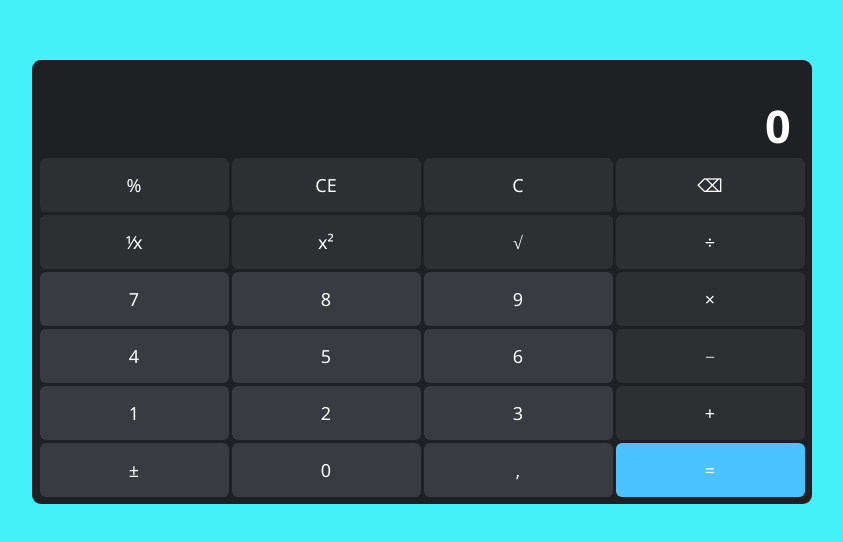
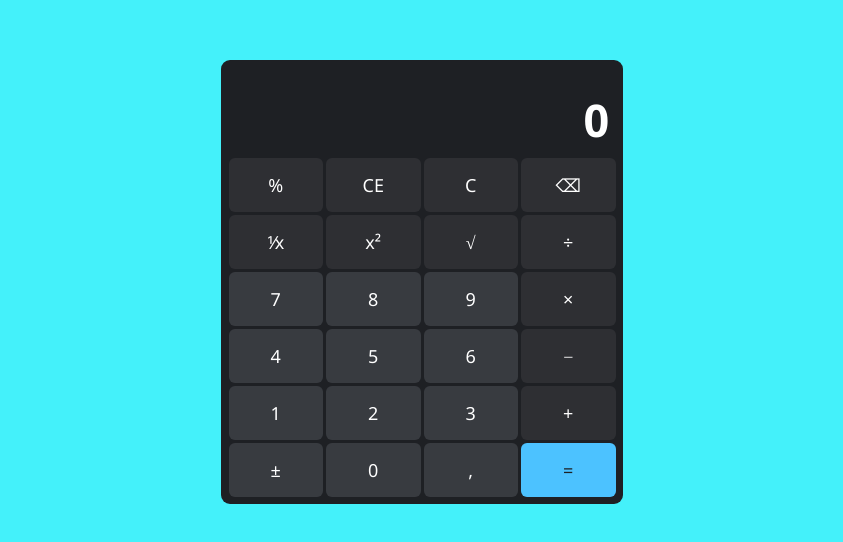
Before and after one commit to dantevicenzo/dev-react-projects, a React (Create React App) app in the folder desafio01-calculadora/: page / in a window 1280 px wide. Shown: the part 118-660 px from the top of the page, without its empty margins (218-1061 px from the left). Built offline with nearby package versions, Linux system fonts and the light colour scheme.

Commit message:
design improvements

```diff
--- a/desafio01-calculadora/src/components/Button/index.js
+++ b/desafio01-calculadora/src/components/Button/index.js
@@ -3,17 +3,22 @@ import { ButtonContainer } from "./styles";
 const Button = ({label, onClick, className}) => {
 
   let corFundo = '';
+  let corTexto = '';
 
   if (className === 'number') {
     corFundo = '#383B40';
+    corTexto = '#FFFFFF';
   } else if (className === 'operation') {
     corFundo = '#2E2F33';
+    corTexto = '#FFFFFF';
   } else if (className === 'equals') {
     corFundo = '#4CC2FF';
+    corTexto = '#1E2024';
   }
 
   const estilo = {
     backgroundColor: corFundo,
+    color: corTexto,
   };
 
     return (
--- a/desafio01-calculadora/src/components/Input/styles.js
+++ b/desafio01-calculadora/src/components/Input/styles.js
@@ -10,10 +10,6 @@ export const InputContainer = styled.div`
     justify-content: flex-end;
     flex-direction: column;
 
-
-
-    font-size: 24px;
-
     input {
         width: 96%;
         height: 75px;
@@ -24,6 +20,7 @@ export const InputContainer = styled.div`
         padding: 0 12px;
         color: #FFFFFF;
         font-weight: 600;
+        margin-bottom: 6px;
     }
 
     .valueCurrentOperation {
@@ -31,5 +28,6 @@ export const InputContainer = styled.div`
         width: 93.5%;
         font-weight: 450;
         color: #C3C3C3;
+        margin-bottom: -9px;
     }
 `
--- a/desafio01-calculadora/src/styles.js
+++ b/desafio01-calculadora/src/styles.js
@@ -18,7 +18,9 @@ export const Content = styled.div`
     background-color: #1E2024;
     padding: 6px;
     border-radius: 9px;
-    width: 60%;
+    width: 390px;
+    min-width: 390px;
+    max-width: 900px;
 `
 
 export const Row = styled.div`
```
